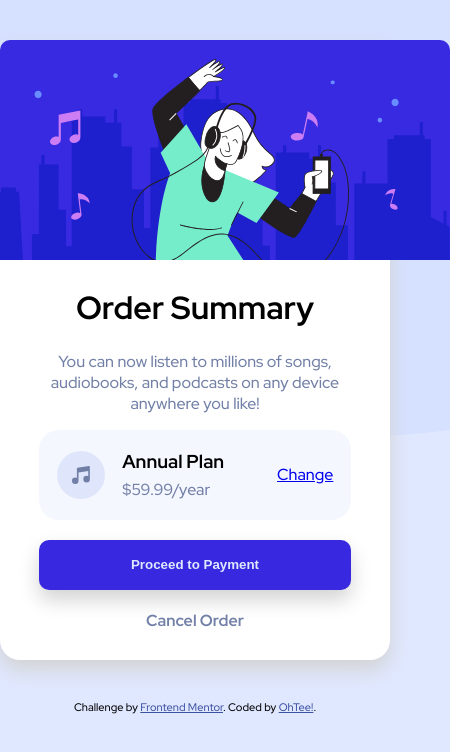
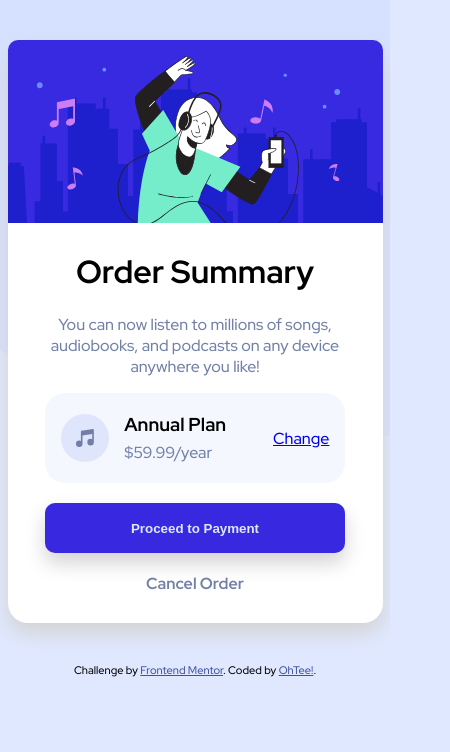
Before and after one commit to OhTobiloba/Frontend-Mentor-Solutions, a plain HTML site: page index.html in a window 390 px wide. Shown: the whole page, 450 px wide, since content can reach past the window. Drawn offline with Linux system fonts and the light colour scheme.

Commit message:
Added a media query file

```diff
--- /dev/null
+++ b/styles/_media.scss
@@ -0,0 +1,10 @@
+@media screen and (max-width: 600px){
+body {
+    .card {
+        width:375px;
+        .cardImg {img {
+            width:375px;
+        }}
+    }
+}
+}
--- a/styles/styles.scss
+++ b/styles/styles.scss
@@ -88,3 +88,5 @@ body {
         height: 30px;
     }
 }
+
+@import './media' ;
```
Also changed, not shown: styles/styles.css, 1 other file.
